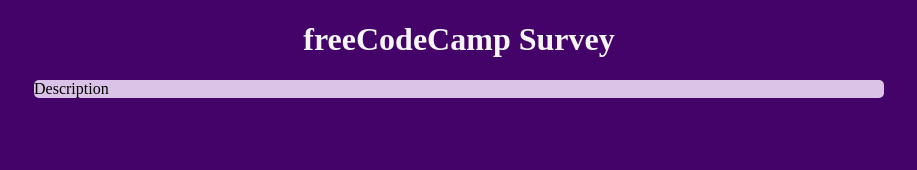
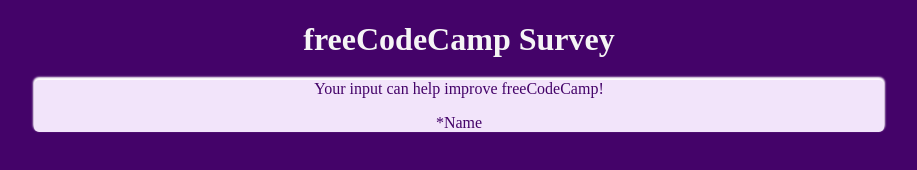
Before and after one commit to TheTanBull/tribute-page, a plain HTML site: page index.html in a window 1280 px wide. Shown: the whole page, without its empty margins (181-1098 px from the left). Drawn offline with Linux system fonts and the light colour scheme.

Commit message:
Added Labels

```diff
--- a/index.html
+++ b/index.html
@@ -7,7 +7,16 @@
     <body>
         <h1 id="title">freeCodeCamp Survey</h1>
         <div class="form-backer">
-            <p>Description</p>
+            <p>Your input can help improve freeCodeCamp!</p>
+            <div id="survey-form">
+                <div>
+                    <div class="input">
+                        <label for="name">
+                            *Name
+                        </label>
+                    </div>
+                </div>
+            </div>
         </div>
     </body>
 </html>
--- a/main.css
+++ b/main.css
@@ -1,10 +1,14 @@
 html, body {
     background-color: rgb(68, 3, 105);
+    color: rgb(242, 228, 250);
+    text-align: center;
 }
 
 .form-backer {
-    background-color: rgb(218, 195, 231);
+    background-color: rgb(242, 228, 250);
     border-radius: 5px;
+    color: rgb(68, 3, 105);
+    box-shadow: 0px -2px 2px 1px white;
     margin: auto;
     max-width: 850px;
     width: 80%;
@@ -12,5 +16,4 @@ html, body {
 
 #title {
     color: whitesmoke;
-    text-align: center;
 }
```
